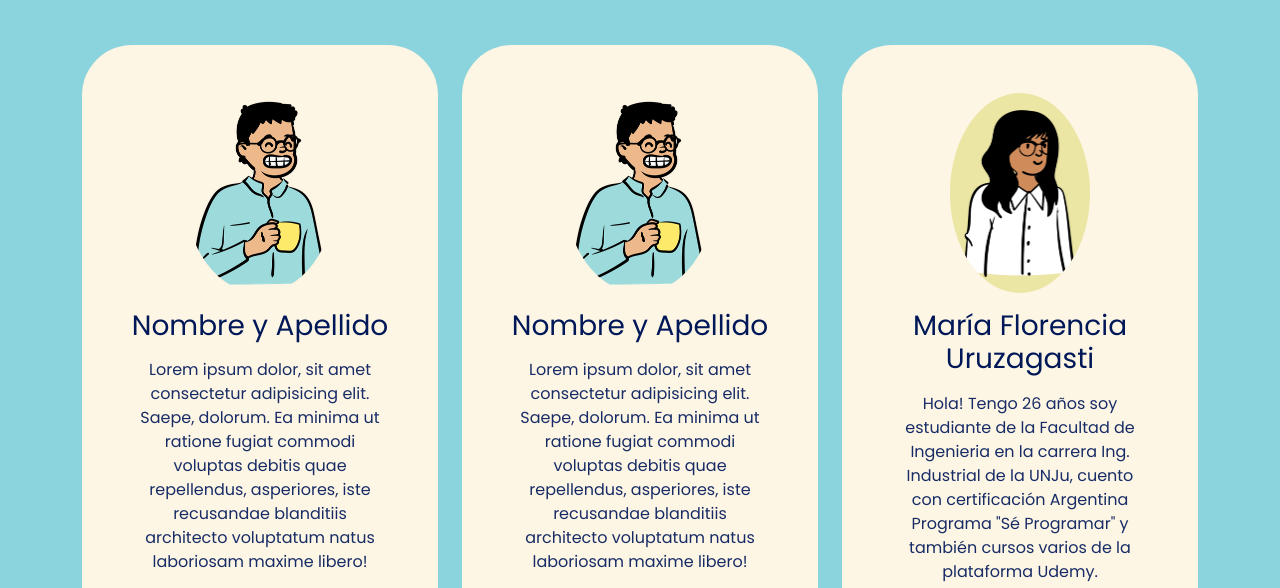
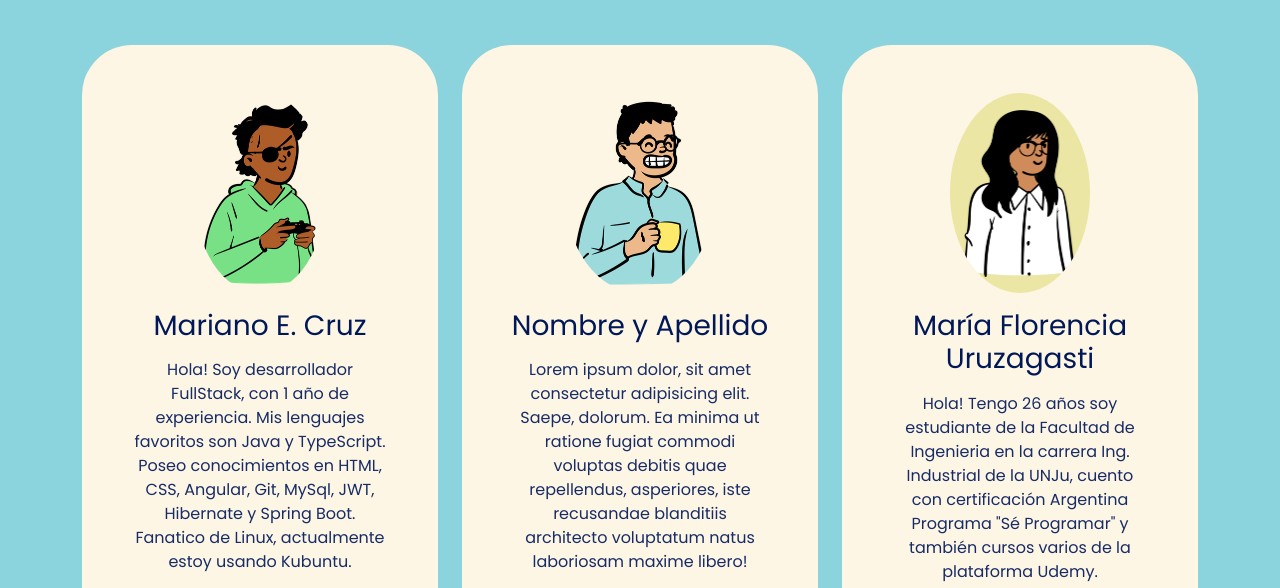
Before and after one commit to pantera2580/devtech-podcast-web-uruzagasti, a plain HTML site: page index.html in a window 1280 px wide. Shown: the part 1190-1778 px from the top of the page. Drawn offline with nearby package versions, Linux system fonts and the light colour scheme.

Commit message:
add personal data in card 1

```diff
--- a/index.html
+++ b/index.html
@@ -100,14 +100,12 @@
           <div class="col-md-6 col-lg-4 mb-3">
             <div class="card">
               <div class="card-body text-center p-5">
-                <img src="./assets/avatar.png" alt="avatar" class=" img img-fluid rounded-circle mb-3">
-                <h3 class="title card-title mb-3">Nombre y Apellido</h3>
-                <p>Lorem ipsum dolor, sit amet consectetur adipisicing elit. Saepe, dolorum. Ea minima ut ratione fugiat
-                  commodi voluptas debitis quae repellendus, asperiores, iste recusandae blanditiis architecto
-                  voluptatum natus laboriosam maxime libero!</p>
+                <img src="./assets/avatar-mc.png" alt="avatar" class=" img img-fluid rounded-circle mb-3">
+                <h3 class="title card-title mb-3">Mariano E. Cruz</h3>
+                <p>Hola! Soy desarrollador FullStack, con 1 año de experiencia. Mis lenguajes favoritos son Java y TypeScript. Poseo conocimientos en HTML, CSS, Angular, Git, MySql, JWT, Hibernate y Spring Boot. Fanatico de Linux, actualmente estoy usando Kubuntu. </p>
                 <a href="#"><i class="bi bi-twitter text-dark mx-1 lead"></i></a>
-                <a href="#"><i class="bi bi-linkedin text-dark mx-1 lead"></i></a>
-                <a href="#"><i class="bi bi-github text-dark mx-1 lead"></i></a>
+                <a href="https://www.linkedin.com/in/marianoecruz/"><i class="bi bi-linkedin text-dark mx-1 lead"></i></a>
+                <a href="https://github.com/pantera2580"><i class="bi bi-github text-dark mx-1 lead"></i></a>
               </div>
             </div>
           </div>
```
Also changed, not shown: assets/avatar-mc.png (added).
